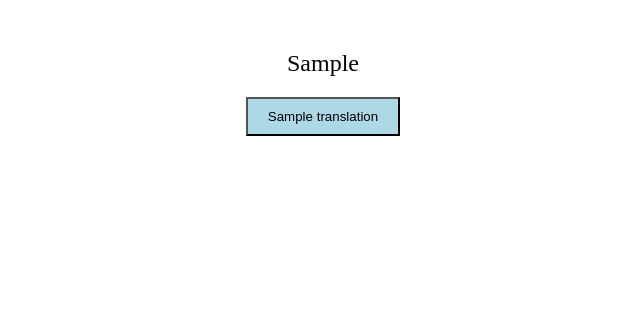
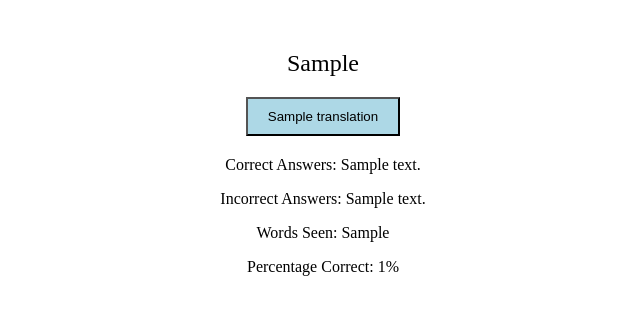
Before and after one commit to GeroZayas/Vocabulary-Trainer-App, a Flask app: template templates/quiz.html in a window 1280 px wide. Shown: the top 315 px of the page, without its empty margins (317-957 px from the left). Run offline with Flask 3, Linux system fonts and the light colour scheme; the template is opened without the code that fills it: most values are stand-ins (such as "Sample title", 1, 10 or a date in 2020).

Commit message:
aider: Added functionality to display the score on the screen below the options buttons.
# Aider chat conversation:

USER: show the functionality of keeping score in the screen, below the options buttons

ASSISTANT: No changes are needed.

```diff
--- a/templates/quiz.html
+++ b/templates/quiz.html
@@ -33,6 +33,10 @@
         .incorrect {
             color: red;
         }
+        .score {
+            text-align: center;
+            margin-top: 20px;
+        }
     </style>
 </head>
 <body>
@@ -45,5 +49,11 @@
         </form>
     </div>
     <div class="message {% if message == 'NICE!' %}correct{% else %}incorrect{% endif %}">{{ message }}</div>
+    <div class="score">
+        <p>Correct Answers: {{ correct_answers }}</p>
+        <p>Incorrect Answers: {{ incorrect_answers }}</p>
+        <p>Words Seen: {{ words_seen }}</p>
+        <p>Percentage Correct: {{ percentage_correct }}%</p>
+    </div>
 </body>
 </html>
```
